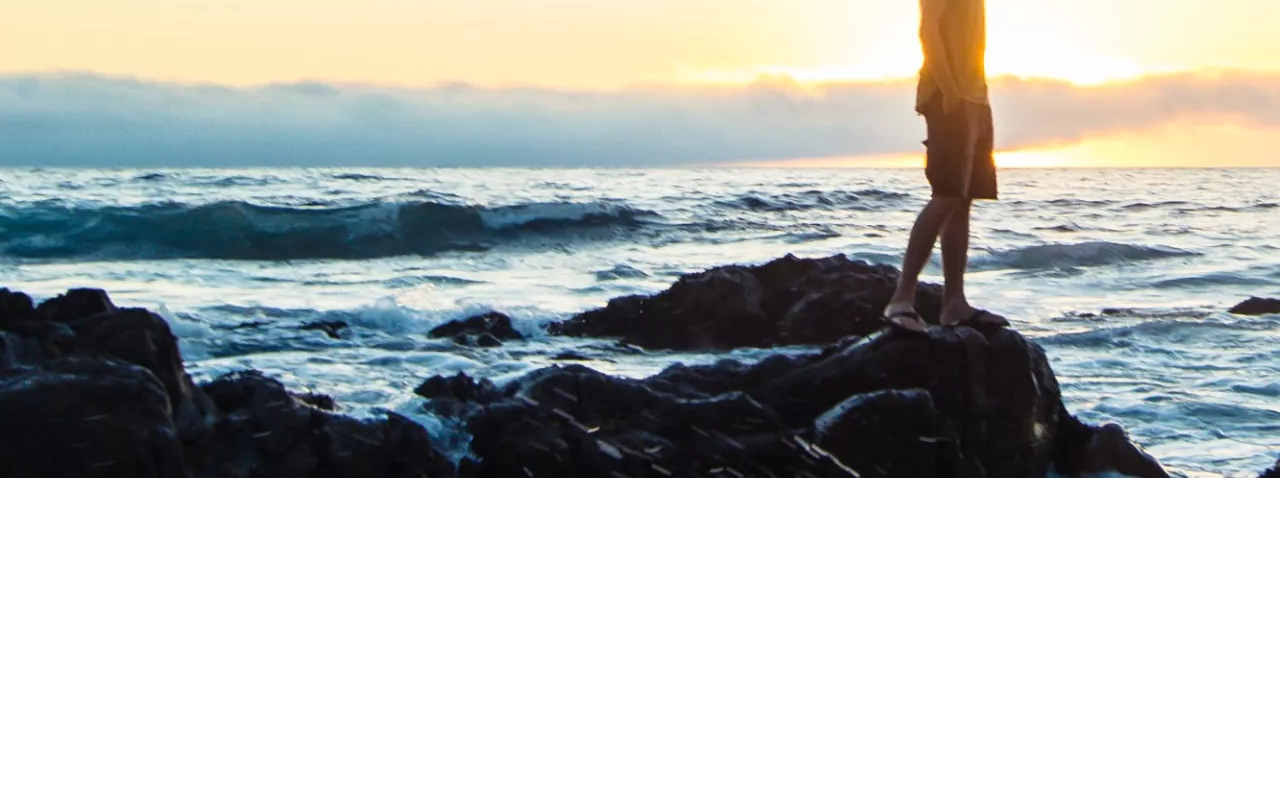
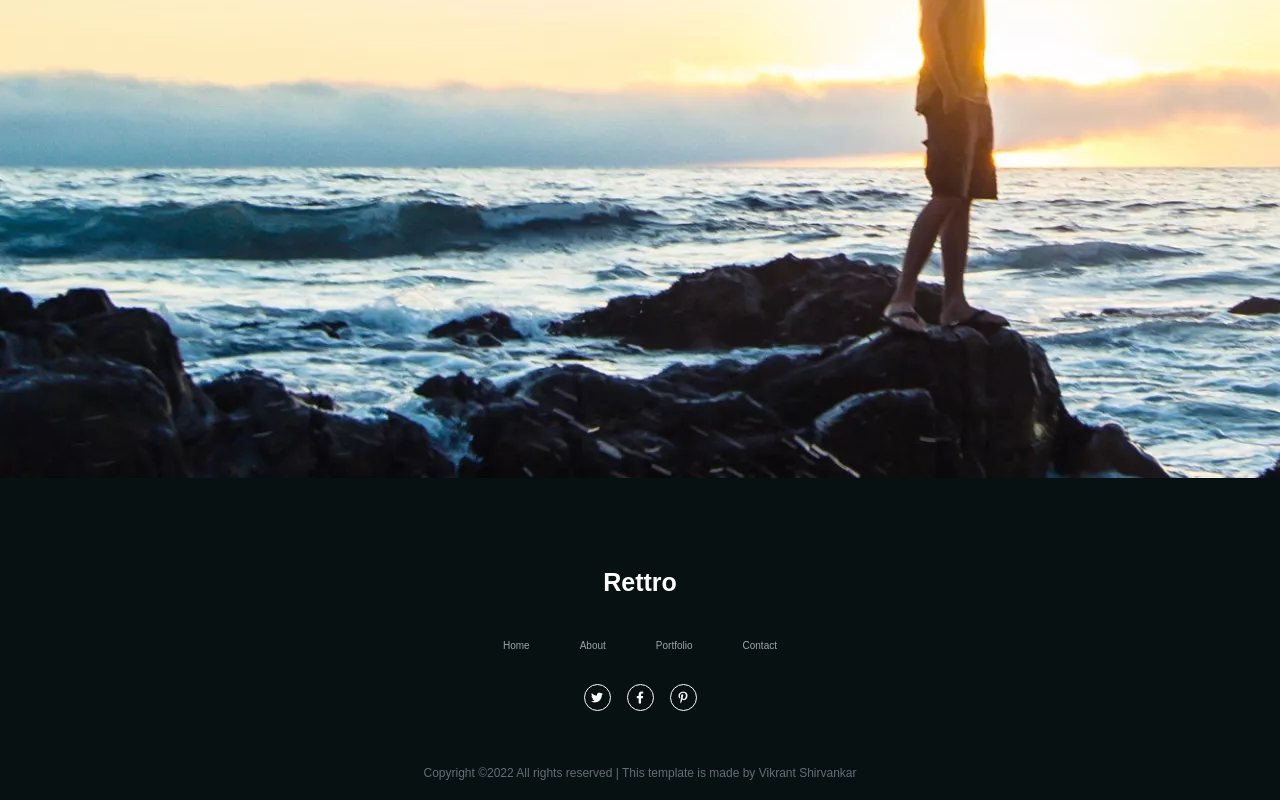
Before and after one commit to VikrantShirvankar/design-studio, a React (Create React App) app: page / in a window 1280 px wide. Shown: the part 457-1257 px from the top of the page. Before the commit the page ends 935 px from the top, so only its background shows below. Built offline with nearby package versions, Linux system fonts and the light colour scheme; a web font is replaced by a local one.

Commit message:
Added footer with styling

```diff
--- a/src/App.tsx
+++ b/src/App.tsx
@@ -7,6 +7,7 @@ import Contact from './Containers/Contact/Contact';
 import Portfolio from './Containers/Portfolio/Portfolio';
 import Navigation from './Components/Navigatiion/Navigation';
 import NoMatchFound from './Containers/NoMatchFound/NoMatchFound';
+import Footer from './Components/Footer/Footer';
 
 function App() {
   return (
@@ -23,6 +24,9 @@ function App() {
           <Route path="*" element={<NoMatchFound />} />
         </Routes>
       </main>
+      <footer>
+        <Footer />
+      </footer>
     </div>
   );
 }
--- /dev/null
+++ b/src/Components/Footer/Footer.scss
@@ -0,0 +1,61 @@
+.footer-container {
+  background-color: #071112;
+  color: #fff;
+  text-align: center;
+  .footer-top {
+    padding-top: 90px;
+    padding-bottom: 15px;
+    .footer-title {
+      padding-bottom: 25px;
+      font-size: 25px;
+      font-weight: bold;
+    }
+    .footer-menu {
+      margin-bottom: 15px;
+      ul {
+        list-style: none;
+        padding-inline-start: 0;
+        margin-block-start: 0;
+        margin-block-end: 0;
+        li {
+          display: inline-block;
+          padding: 18px 25px;
+          font-size: 10px;
+          text-transform: capitalize;
+          color: #9da4ab;
+          a:hover {
+            color: #fff;
+            text-decoration: underline;
+          }
+        }
+      }
+    }
+    .footer-icons {
+      display: flex;
+      justify-content: center;
+      margin-bottom: 20px;
+      .footer-icon-links {
+        height: 25px;
+        width: 25px;
+        border: 1px solid #fff;
+        border-radius: 50%;
+        display: flex;
+        align-items: center;
+        justify-content: center;
+        margin-right: 16px;
+        i {
+          font-size: 12px;
+        }
+      }
+      .last-link {
+        margin-right: 0;
+      }
+    }
+  }
+
+  .footer-bottom {
+    padding: 20px;
+    font-size: 12px;
+    color: #646d77;
+  }
+}
--- /dev/null
+++ b/src/Components/Footer/Footer.tsx
@@ -0,0 +1,56 @@
+import React, { Component } from 'react';
+import { Link } from 'react-router-dom';
+import './Footer.scss';
+const menuItems = [
+  {
+    name: 'Home',
+    path: '/'
+  },
+  {
+    name: 'About',
+    path: '/about'
+  },
+  {
+    name: 'Portfolio',
+    path: '/portfolio'
+  },
+
+  {
+    name: 'Contact',
+    path: '/contact'
+  }
+];
+const Footer = () => {
+  return (
+    <div className="footer-container">
+      <div className="footer-top">
+        <div className="footer-title">Rettro</div>
+        <div className="footer-menu">
+          <ul>
+            {menuItems?.map((menuItem) => (
+              <li>
+                <Link to={menuItem.path}>{menuItem.name}</Link>
+              </li>
+            ))}
+          </ul>
+        </div>
+        <div className="footer-icons">
+          <Link to="/" className="footer-icon-links">
+            <i className="fab fa-twitter" />
+          </Link>
+          <Link to="/" className="footer-icon-links">
+            <i className="fab fa-facebook-f" />
+          </Link>
+          <Link to="/" className="footer-icon-links last-link">
+            <i className="fab fa-pinterest-p" />
+          </Link>
+        </div>
+      </div>
+      <div className="footer-bottom">
+        Copyright ©2022 All rights reserved | This template is made by Vikrant Shirvankar
+      </div>
+    </div>
+  );
+};
+
+export default Footer;
--- a/src/index.scss
+++ b/src/index.scss
@@ -13,6 +13,3 @@ a {
   text-decoration: none;
   color: inherit;
 }
-a :hover {
-  text-decoration: underline;
-}
```
